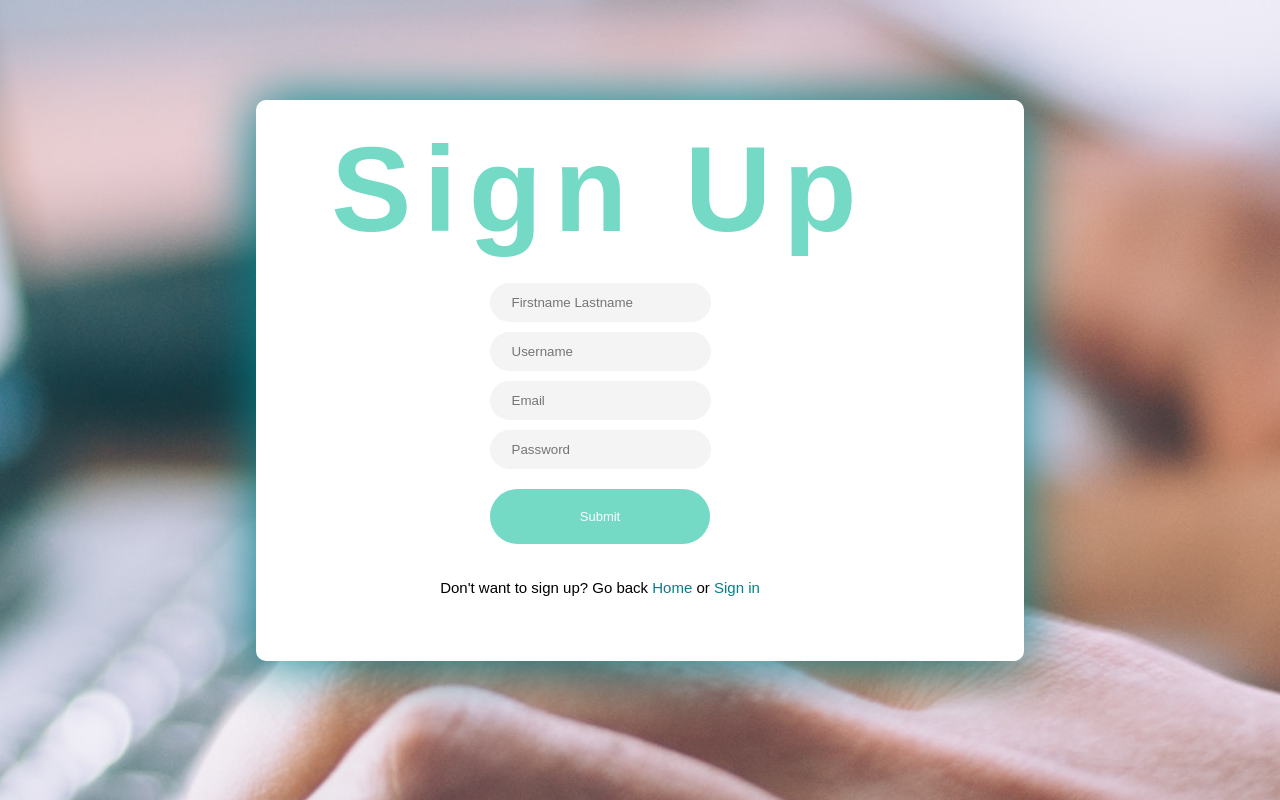
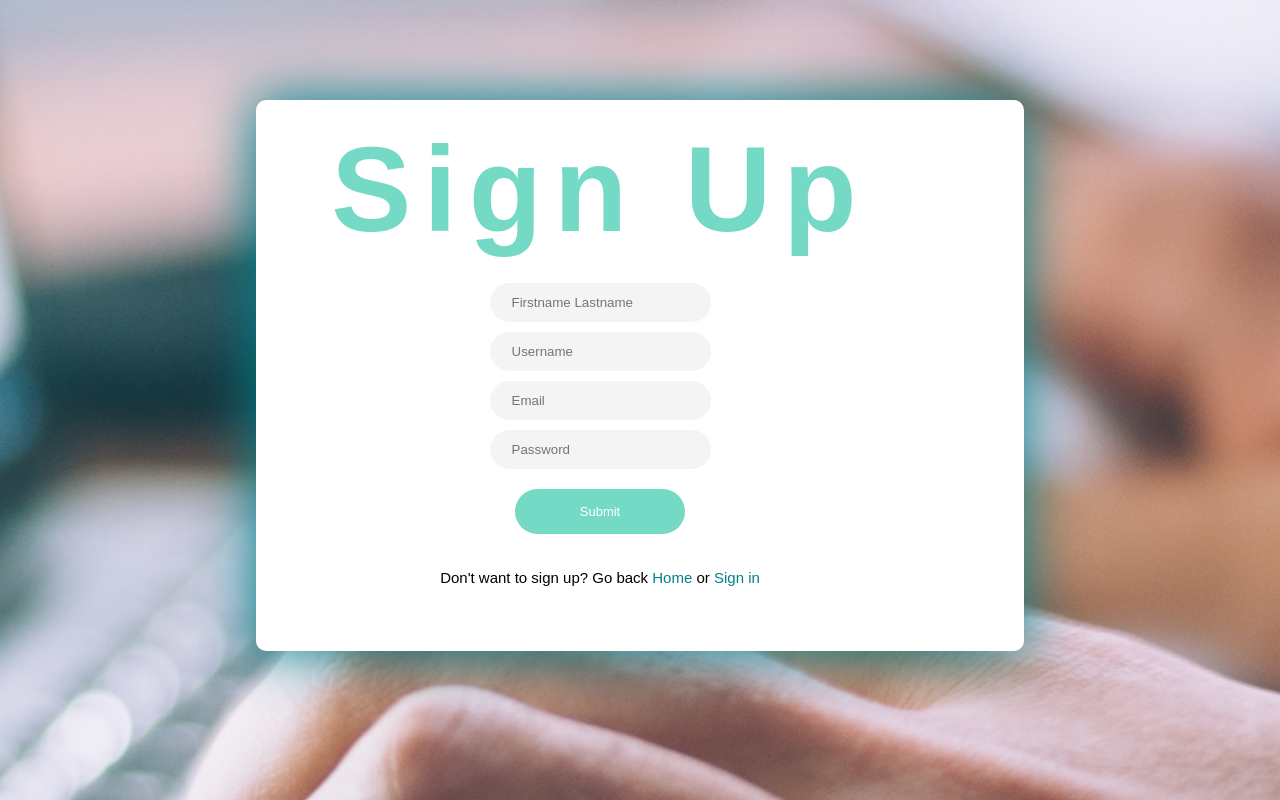
Before and after one commit to kingluko/mydiary, a Flask app: template diary/templates/signup.html in a window 1280 px wide. Run offline with Flask 2, Linux system fonts and the light colour scheme; the template is opened without the code that fills it, so the values that code supplies are empty; parts of the project's set-up code (start-up, migrations or seed data) failed here and were passed over; some web fonts are replaced.

Commit message:
[CHORE] Fix large buttons

```diff
--- a/diary/static/css/style.css
+++ b/diary/static/css/style.css
@@ -59,7 +59,7 @@ hr{
     width: 100px;
     background: #74dac6;
     border: 0;
-    padding: 20px;
+    padding: 15px;
     border-radius: 300px;
     text-align: center;
     color: #ffffff;
@@ -129,7 +129,7 @@ hr{
 .signin-submit .button{
     margin: auto;
     margin-top: 20px;
-    width: 220px;
+    width: 170px;
 }
 
 /* SIGN UP PAGE*/
@@ -140,7 +140,7 @@ hr{
 .signup-submit button{
     margin-left: 20px;
     margin-top: 20px;
-    width: 220px;
+    width: 170px;
 }
 .container .wrapper{
     padding-top: 20px;
```
